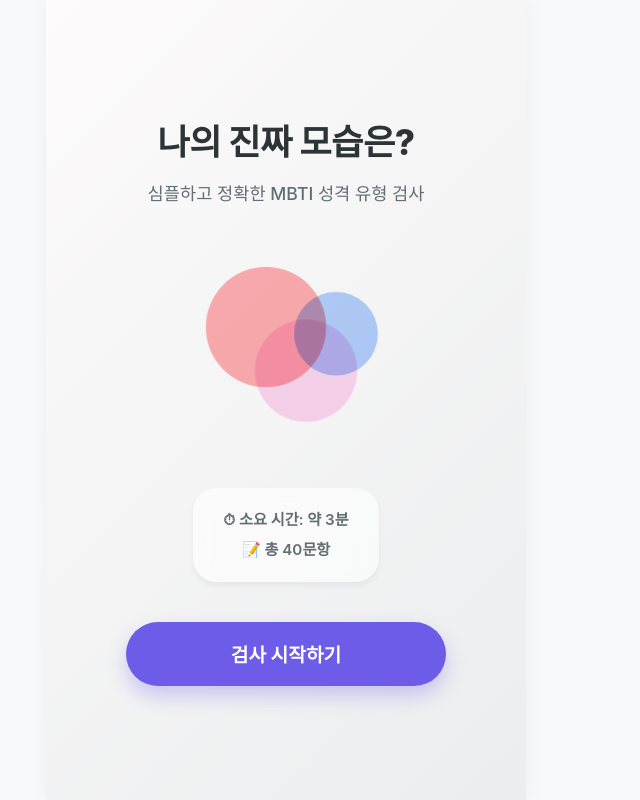
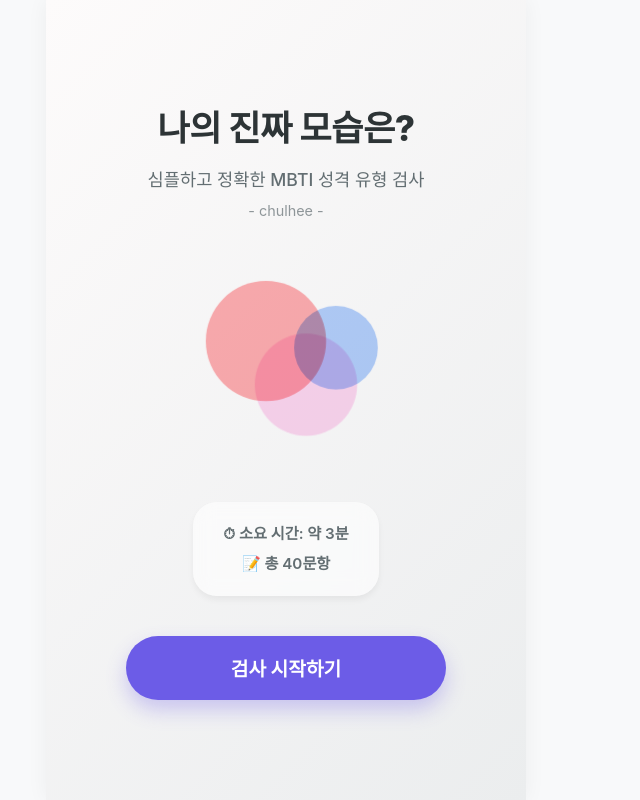
Before and after one commit to kimchulhee9-ux/mbti, a React (Vite) app: page / in a window 1280 px wide. Shown: the whole page, without its empty margins (354-994 px from the left). Built offline with nearby package versions, Linux system fonts and the light colour scheme; a web font is replaced by a local one.

Commit message:
Add creator text on start screen

```diff
--- a/src/components/StartScreen.css
+++ b/src/components/StartScreen.css
@@ -27,6 +27,14 @@
   font-size: 1.1rem;
   color: var(--text-secondary);
   font-weight: 500;
+  margin-bottom: 5px;
+}
+
+.creator-text {
+  font-size: 0.9rem;
+  color: var(--text-secondary);
+  font-weight: 400;
+  opacity: 0.7;
 }
 
 .illustration {
--- a/src/components/StartScreen.jsx
+++ b/src/components/StartScreen.jsx
@@ -7,6 +7,7 @@ function StartScreen({ onStart }) {
       <div className="title-container">
         <h1>나의 진짜 모습은?</h1>
         <p className="subtitle">심플하고 정확한 MBTI 성격 유형 검사</p>
+        <p className="creator-text">- chulhee -</p>
       </div>
 
       <div className="illustration">
```
